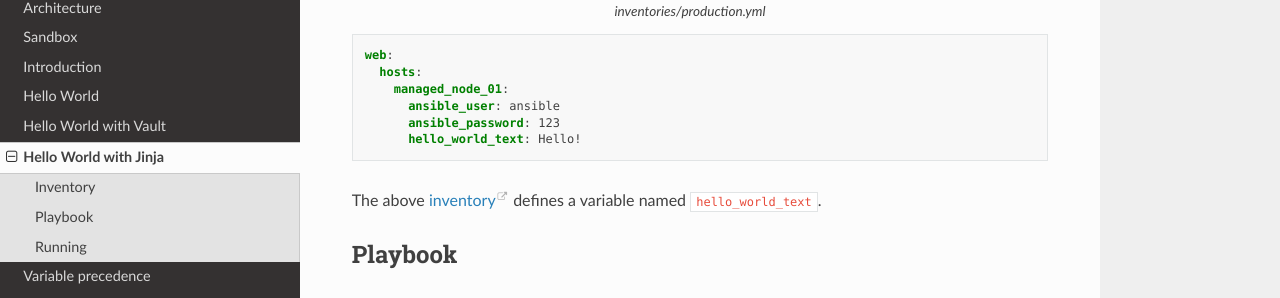
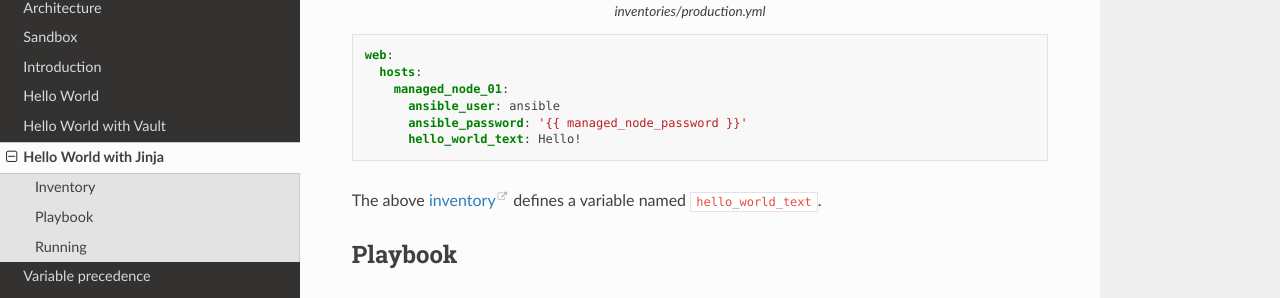
Before and after one commit to rgaiacs/rse-ansible-tutorial, a Sphinx documentation site: the page built from source/hello-world-with-jinja.rst, in a window 1280 px wide and 900 px high, scrolled down 411 px. Shown: the part 144-442 px from the top of the window. Built offline with Sphinx 7.4.7 and the Read the Docs theme 3.1.0, drawn with Linux system fonts in a browser that asks for light colours.

Commit message:
Add vault to hello-world-with-jinja

```diff
--- a/source/examples/hello-world-with-jinja/inventories/production.yml
+++ b/source/examples/hello-world-with-jinja/inventories/production.yml
@@ -2,5 +2,5 @@ web:
   hosts:
     managed_node_01:
       ansible_user: ansible
-      ansible_password: 123
+      ansible_password: '{{ managed_node_password }}'
       hello_world_text: Hello!
```
Also changed, not shown: 1 other file.
